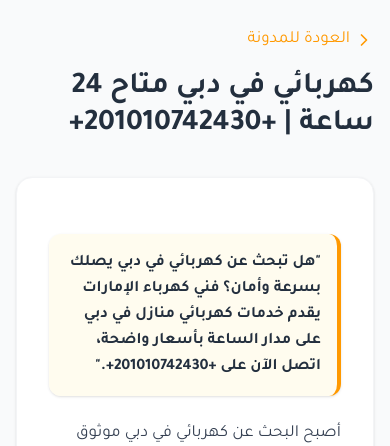
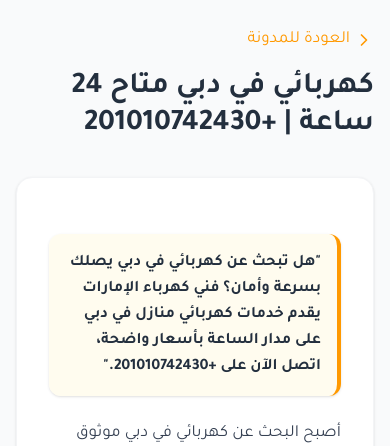
Before and after one commit to AhmedZakaria14/FanniElectricUAE, a Next.js app: page /blog/electrician-in-dubai-24h in a window 390 px wide. Shown: the part 156-602 px from the top of the page. Built offline with nearby package versions, Linux system fonts and the light colour scheme.

Commit message:
Clean phone number formatting in app/blog/electrician-in-dubai-24h/page.tsx

```diff
--- a/app/blog/electrician-in-dubai-24h/page.tsx
+++ b/app/blog/electrician-in-dubai-24h/page.tsx
@@ -5,8 +5,8 @@ import Link from 'next/link';
 import TableOfContents from '@/components/table-of-contents';
 
 export const metadata: Metadata = {
-  title: `أفضل كهربائي في دبي متاح 24 ساعة | +201010742430+ | الموقع متاح للإيجار`,
-  description: `الموقع متاح للإيجار. للتواصل: +201010742430. هل تبحث عن كهربائي في دبي يصلك بسرعة وأمان؟ فني كهرباء الإمارات يقدم خدمات كهربائي منازل في دبي على مدار الساعة بأسعار واضحة، اتصل الآن على +201010742430+.`,
+  title: `أفضل كهربائي في دبي متاح 24 ساعة | +201010742430 | الموقع متاح للإيجار`,
+  description: `الموقع متاح للإيجار. للتواصل: +201010742430. هل تبحث عن كهربائي في دبي يصلك بسرعة وأمان؟ فني كهرباء الإمارات يقدم خدمات كهربائي منازل في دبي على مدار الساعة بأسعار واضحة، اتصل الآن على +201010742430.`,
   alternates: {
     canonical: "https://www.fannielectricuae.com/blog/electrician-in-dubai-24h",
   },
@@ -49,7 +49,7 @@ export default function BlogPost() {
             العودة للمدونة
           </Link>
           <h1 className="text-3xl md:text-4xl font-bold text-amazon-blue leading-tight mb-4">
-            كهربائي في دبي متاح 24 ساعة | +201010742430+
+            كهربائي في دبي متاح 24 ساعة | +201010742430
           </h1>
         </div>
 
@@ -58,7 +58,7 @@ export default function BlogPost() {
             <div className="prose prose-lg max-w-none prose-headings:text-amazon-blue prose-a:text-amazon-orange hover:prose-a:text-orange-600 prose-img:rounded-xl">
               <div dangerouslySetInnerHTML={{ __html: `
 <blockquote dir="rtl" class="my-6 p-4 rounded-xl border-r-4 border-amazon-orange bg-amber-50/80 text-amazon-blue font-bold text-base md:text-lg leading-relaxed shadow-sm">
-"هل تبحث عن كهربائي في دبي يصلك بسرعة وأمان؟ فني كهرباء الإمارات يقدم خدمات كهربائي منازل في دبي على مدار الساعة بأسعار واضحة، اتصل الآن على +201010742430+."
+"هل تبحث عن كهربائي في دبي يصلك بسرعة وأمان؟ فني كهرباء الإمارات يقدم خدمات كهربائي منازل في دبي على مدار الساعة بأسعار واضحة، اتصل الآن على +201010742430."
 </blockquote>
 <p dir="rtl" class="text-gray-700 leading-relaxed mb-6">أصبح البحث عن كهربائي في دبي موثوق حاجة يومية لا يمكن الاستغناء عنها، فمع الاعتماد الكامل على الأجهزة الكهربائية ومكيفات الهواء التي تعمل بلا توقف في أجواء دبي الحارة، تتزايد فرص حدوث أعطال مفاجئة تحتاج تدخلا سريعا وآمنا، إذا كنت تبحث عن كهربجي في دبي يصلك في أي وقت، فأنت في المكان الصحيح، في هذا المقال نستعرض بالتفصيل كل ما يتعلق بخدمات الكهرباء في دبي، من أسباب الأعطال إلى الأسعار وطرق اختيار الفني المناسب لمنزلك أو منشأتك التجارية.</p>
 <h2 dir="rtl" id="section-1" class="text-2xl font-bold text-amazon-blue mt-8 mb-4">لماذا يعتبر البحث عن كهربائي في دبي ضرورة يومية؟</h2>
```
